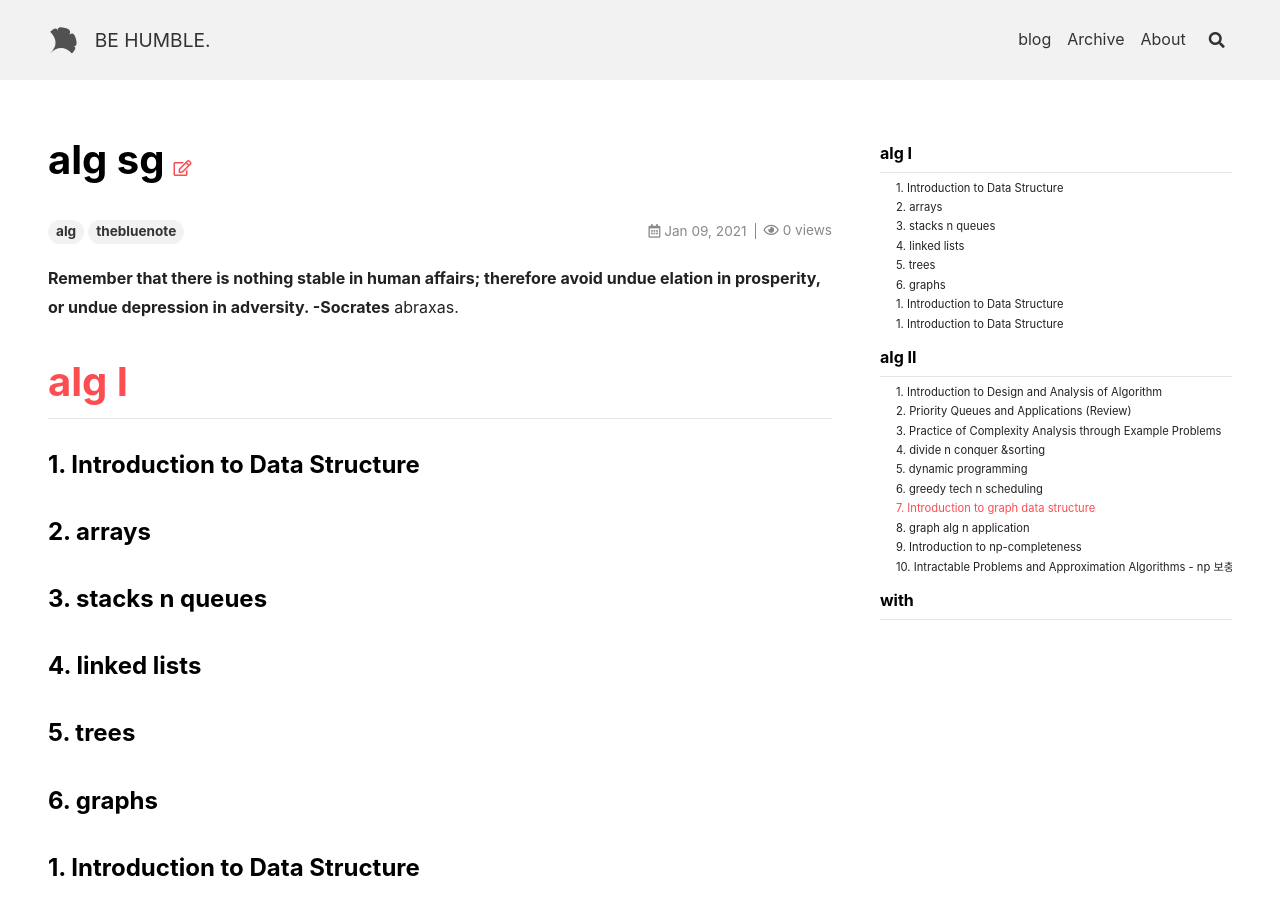
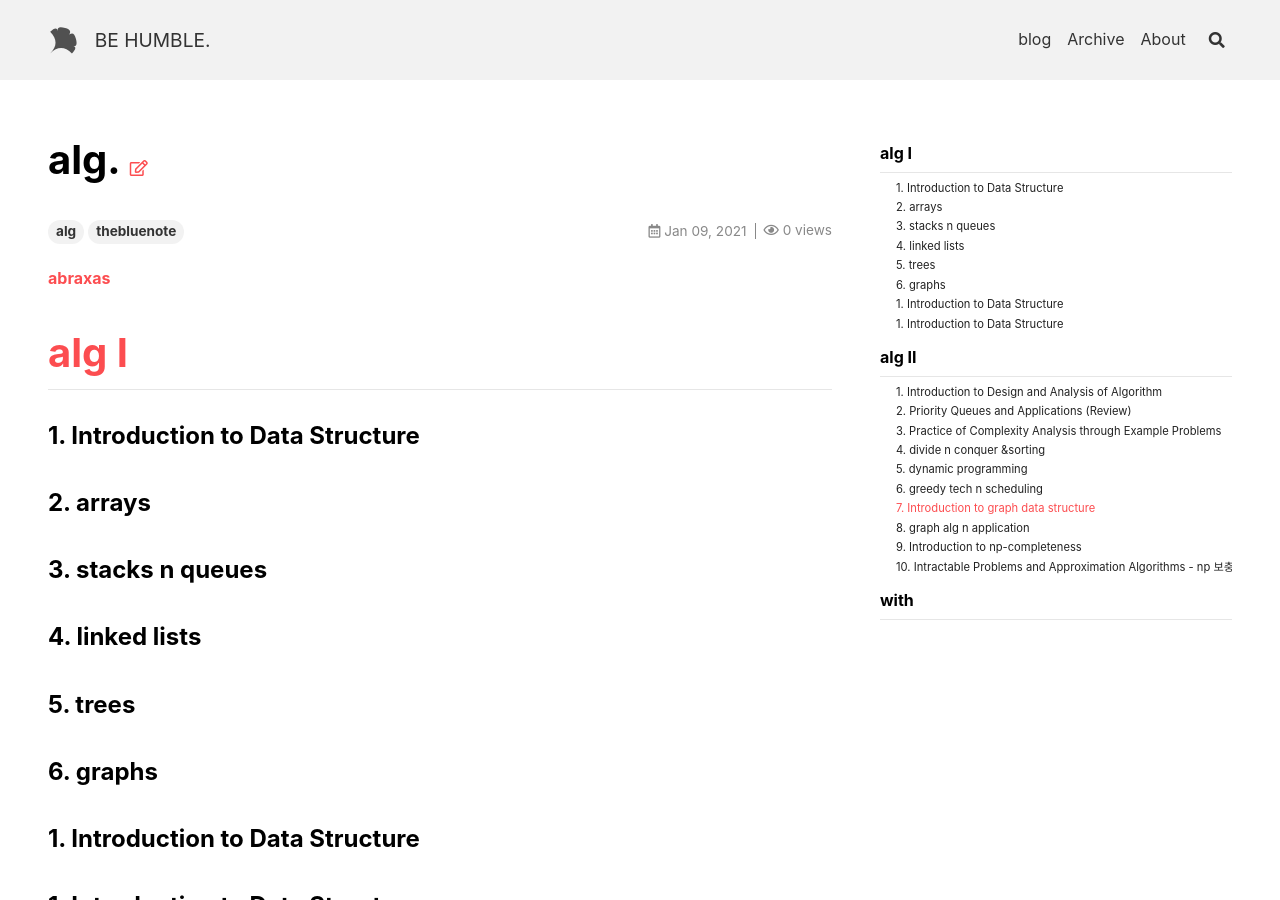
Before and after one commit to underthelights/previous, a Jekyll site: the page built from _posts/alg./2021-01-08-road.md, in a window 1280 px wide and 900 px high. Built offline with Jekyll 4.4.1, drawn with Linux system fonts in a browser that asks for light colours; nearby versions of some CDN libraries.

Commit message:
Update 2021-01-08-road.md

```diff
--- a/_posts/alg./2021-01-08-road.md
+++ b/_posts/alg./2021-01-08-road.md
@@ -1,14 +1,14 @@
 ---
 layout: article
-title: alg sg
+title: alg.
 tags: alg thebluenote
 category: thebluenote alg
 date: 2021-01-08 23:18:00 +08:00
 picture_frame: shadow
 ---
 
-**Remember that there is nothing stable in human affairs; therefore avoid undue elation in prosperity, or undue depression in adversity. -Socrates**
-abraxas.
+**[abraxas](https://www.acmicpc.net/group/files/4963)**
+
 <!--more-->
 
 # [alg I](ssg.com)
```
